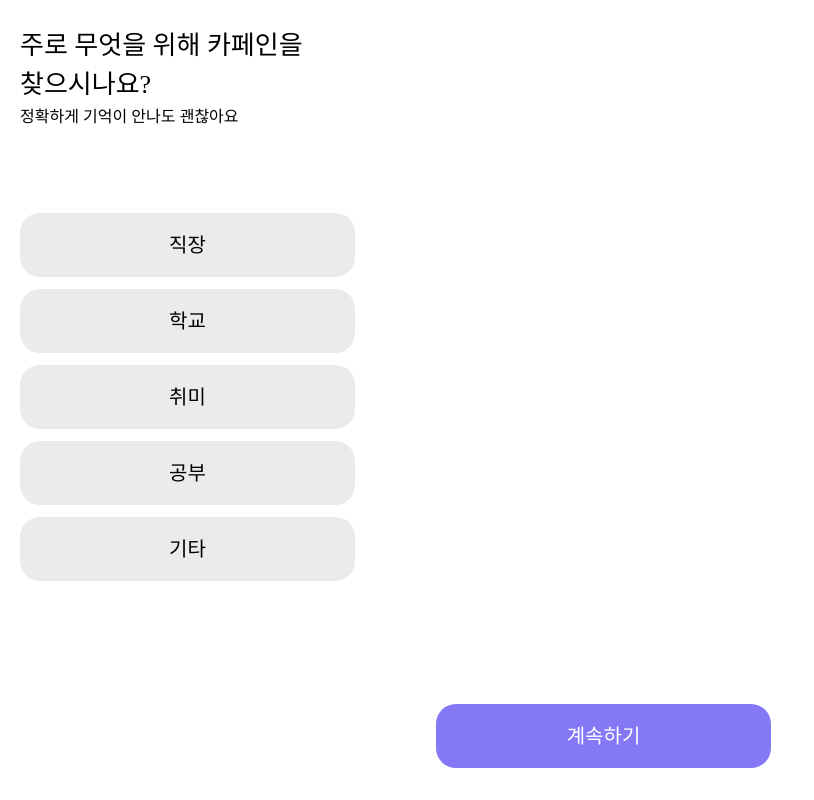
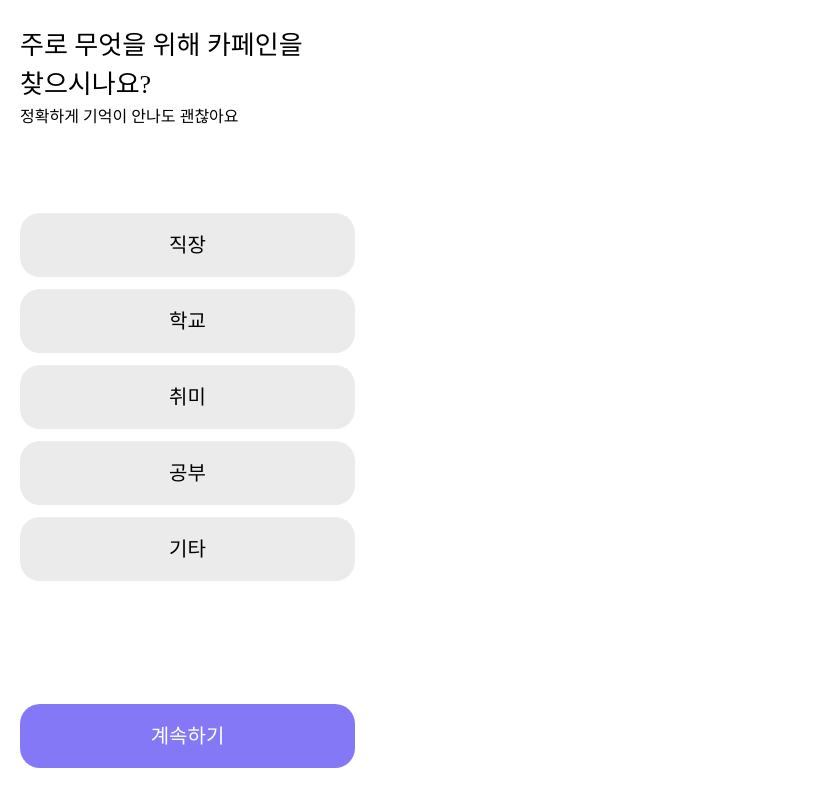
Before and after one commit to Likelion12thERICA-2team/400mgFrontend, a React (Create React App) app: page /start/signup2 in a window 1280 px wide. Shown: the whole page, without its empty margins (0-814 px from the left). Built offline with nearby package versions, Linux system fonts and the light colour scheme; a web font is replaced by a local one.

Commit message:
[feat] signup3 페이지 구현, 오류 수정

```diff
--- a/src/components/forWhat.js
+++ b/src/components/forWhat.js
@@ -36,7 +36,7 @@ const ForWhat = () => {
 						<Button backgroundColor="#EBEBEB" color="black" content={"기타"} />
 					</div>
 				</div>
-				<div className="absolute bottom-8 w-full flex justify-center">
+				<div className="absolute bottom-[32px] w-full flex ">
 					<div className="w-full max-w-md">
 					<Button backgroundColor={selected ? "#CBC7F6" : "#8478F7"} color="white" content={"계속하기"} link={"/start/signup3"} />
 					</div>
--- a/src/components/when.js
+++ b/src/components/when.js
@@ -30,8 +30,8 @@ const When = () => {
 				정확하게 기억이 안나도 괜찮아요<br />
                 중복 선택도 가능해요
 			</div>
-			<div className="w-[350px] bg-gray-200 mt-[158px] items-center justify-center" >
-				<div className="text-[26px] w-full h-[64px] flex items-center relative " >
+			<div className="w-[350px]  mt-[158px] items-center justify-center" >
+				<div className="text-[26px] w-full h-[64px]  flex items-center relative " >
 					<WheelPicker items={['오전', '오후']} onSelect={setCurrentPeriod}/>
 					<WheelPicker items={[1, 2, 3, 4, 5, 6, 7, 8, 9, 10, 11, 12]} onSelect={setCurrentHour} />
 					<div className="text-[26px] font-AppleSemiBold ml-[8px] mr-[20px]">시 </div>
@@ -45,7 +45,7 @@ const When = () => {
 					</div>
 					))}
 				</div>
-				<div className="absolute bottom-8 w-full flex justify-center">
+				<div className="absolute bottom-[32px] w-full flex">
 					<div className=" w-full max-w-md">
 					<Button backgroundColor="#8478F7" color="white" content={"계속하기"} link={"/start/bodyInfo1"} />
 					</div>
```
